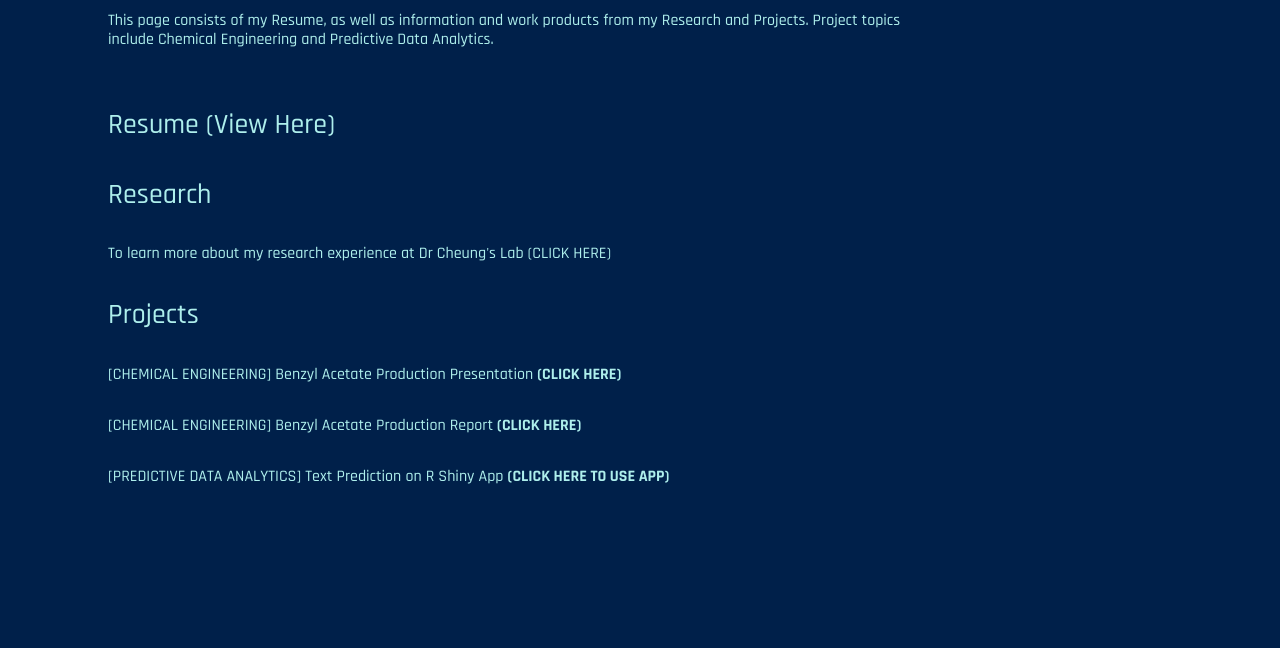
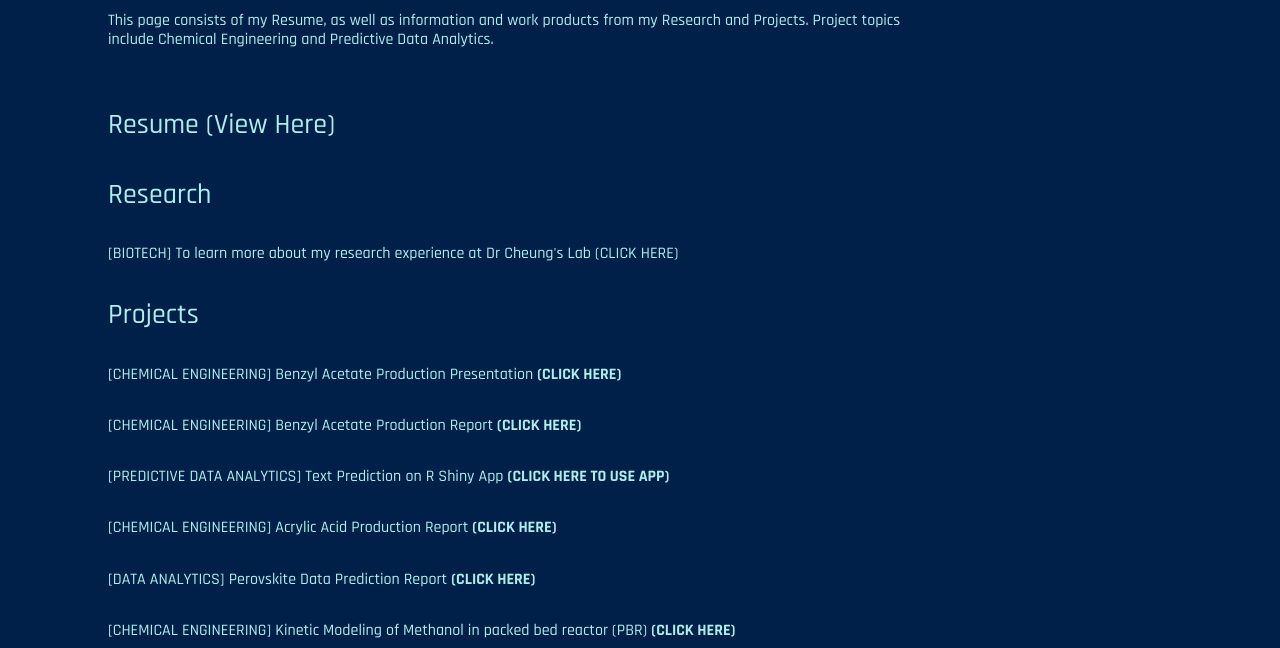
Before and after one commit to bryentlee/website, a plain HTML site: page work.html in a window 1280 px wide. Shown: the part 167-815 px from the top of the page. Drawn offline with nearby package versions, Linux system fonts and the light colour scheme.

Commit message:
updated on august 11th

```diff
--- a/work.html
+++ b/work.html
@@ -50,13 +50,16 @@
         </div>
         <div class="col-9">
           <h3 class="text">Research</h3>
-          <a class="certs" href="https://cheunglab.chbe.gatech.edu/lab-members/"><h6 class="text-small">To learn more about my research experience at Dr Cheung's Lab (CLICK HERE)</h6></a>
+          <a class="certs" href="https://cheunglab.chbe.gatech.edu/lab-members/"><h6 class="text-small">[BIOTECH] To learn more about my research experience at Dr Cheung's Lab <string>(CLICK HERE)</strong></h6></a>
         </div>
         <div class="col-9">
           <h3 class="text">Projects</h3>
             <a class="certs" href="Capstone Presentation.pdf"><h6 class="text-small">[CHEMICAL ENGINEERING] Benzyl Acetate Production Presentation <strong>(CLICK HERE)</strong></h6></a>
             <a class="certs" href="Capstone_Benzyl_Acetate_Production_Report.pdf"><h6 class="text-small">[CHEMICAL ENGINEERING] Benzyl Acetate Production Report <strong>(CLICK HERE)</strong></h6></a>
             <a class="certs" href="https://blee408.shinyapps.io/Data_Science_Capstone/"><h6 class="text-small">[PREDICTIVE DATA ANALYTICS] Text Prediction on R Shiny App <strong>(CLICK HERE TO USE APP)</strong></h6></a>
+            <a class="certs" href="Acrylic Acid Production.pdf"><h6 class="text-small">[CHEMICAL ENGINEERING] Acrylic Acid Production Report <strong>(CLICK HERE)</strong></h6></a>
+            <a class="certs" href="Perovskite Data Prediction.pdf"><h6 class="text-small">[DATA ANALYTICS] Perovskite Data Prediction Report <strong>(CLICK HERE)</strong></h6></a>
+            <a class="certs" href="Kinetic Analysis of Methanol.pdf"><h6 class="text-small">[CHEMICAL ENGINEERING] Kinetic Modeling of Methanol in packed bed reactor (PBR) <strong>(CLICK HERE)</strong></h6></a>
         </div>
       </div>
     </div>
```
